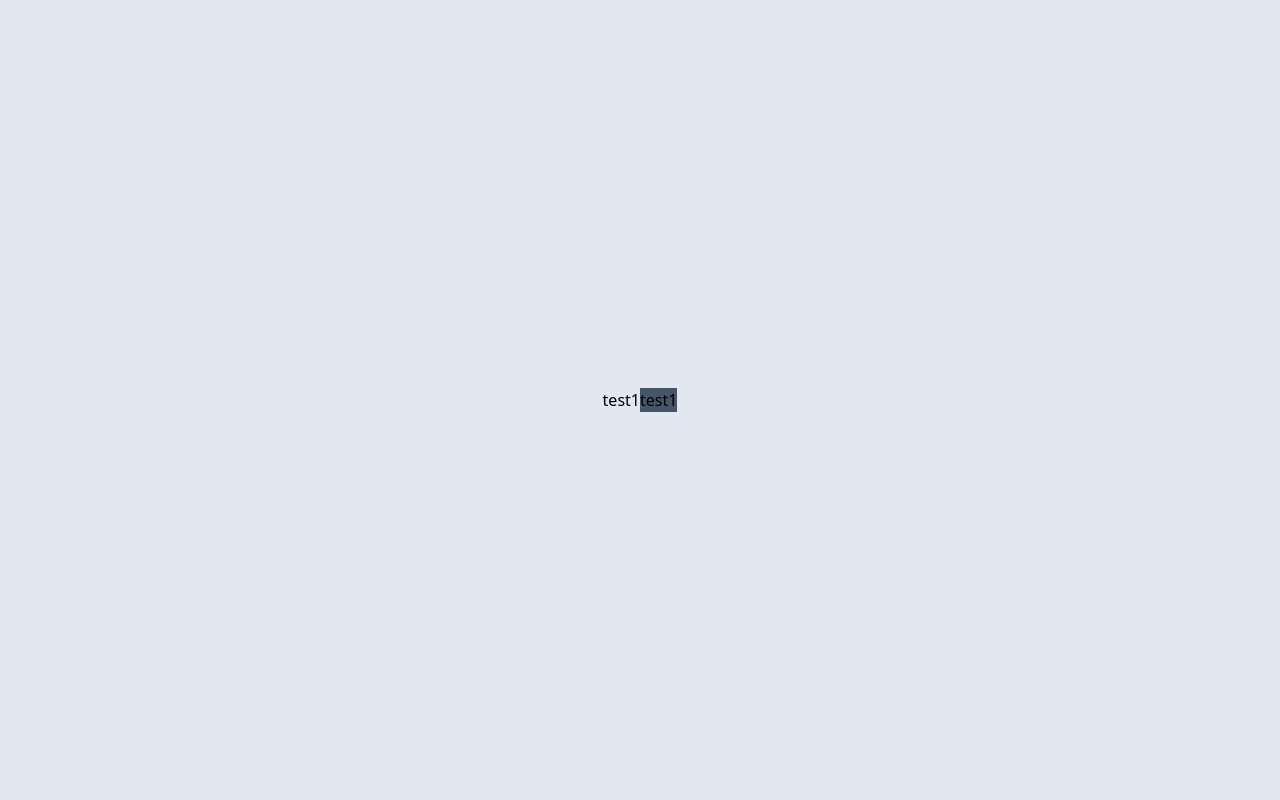
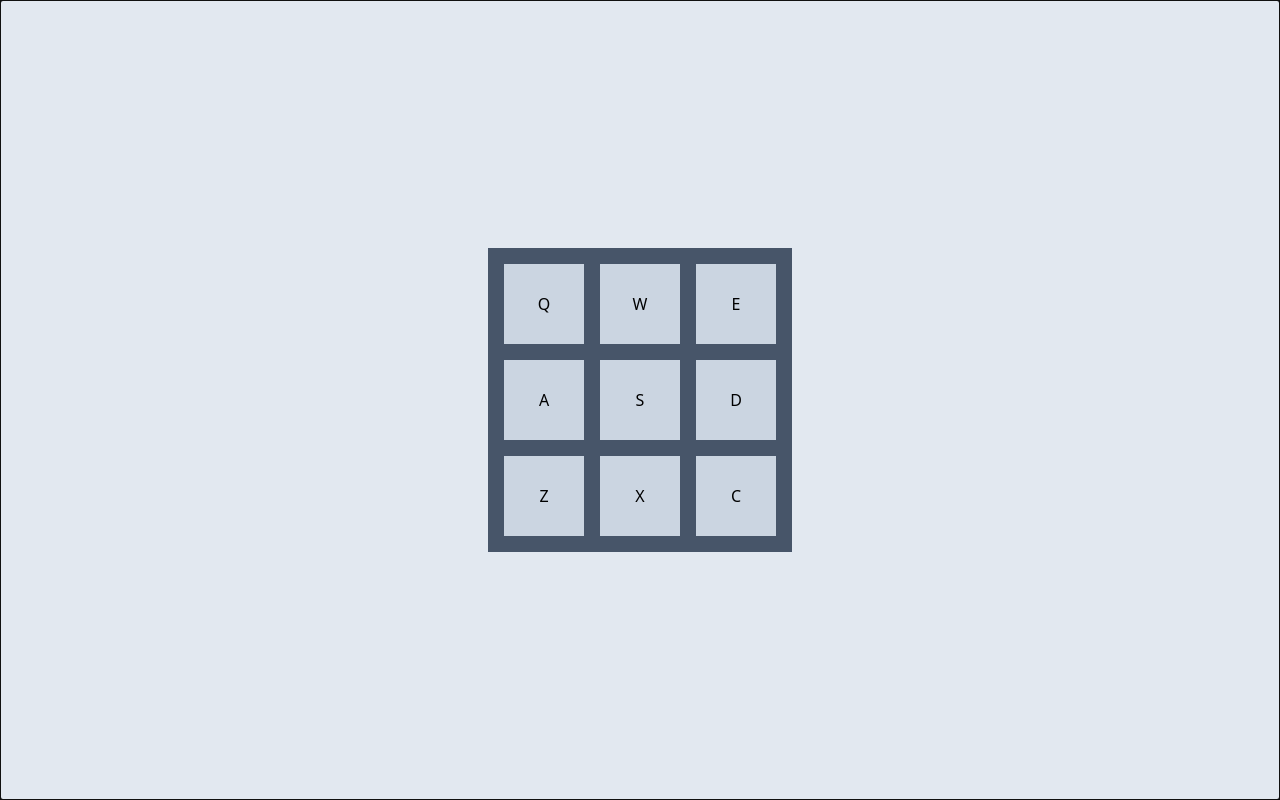
Before and after one commit to willbeaumont/fcc-drum-machine, a React (Create React App) app: page / in a window 1280 px wide. Built offline with nearby package versions, Linux system fonts and the light colour scheme.

Commit message:
complete user stories

```diff
--- a/src/App.js
+++ b/src/App.js
@@ -1,49 +1,128 @@
-import React, { useState } from 'react';
+import React, { useEffect, useRef, useState } from 'react';
 import './index.css';
 
-const name = "clip_name"
-const test = "test1"
+const drumKeys = [
+  {
+    name: "q",
+    audio: "https://s3.amazonaws.com/freecodecamp/drums/Heater-1.mp3",
+    description: "Heater 1"
+  },
+  {
+    name: "w",
+    audio: "https://s3.amazonaws.com/freecodecamp/drums/Heater-2.mp3",
+    description: "Heater 2"
+  },
+  {
+    name: "e",
+    audio: "https://s3.amazonaws.com/freecodecamp/drums/Heater-3.mp3",
+    description: "Heater 3"
+  },
+  {
+    name: "a",
+    audio: "https://s3.amazonaws.com/freecodecamp/drums/Heater-4_1.mp3",
+    description: "Heater 4"
+  },
+  {
+    name: "s",
+    audio: "https://s3.amazonaws.com/freecodecamp/drums/Heater-6.mp3",
+    description: "Clap"
+  },
+  {
+    name: "d",
+    audio: "https://s3.amazonaws.com/freecodecamp/drums/Dsc_Oh.mp3",
+    description: "Open-HH"
+  },
+  {
+    name: "z",
+    audio: "https://s3.amazonaws.com/freecodecamp/drums/Cev_H2.mp3",
+    description: "Closed-HH"
+  },
+  {
+    name: "x",
+    audio: "https://s3.amazonaws.com/freecodecamp/drums/Kick_n_Hat.mp3",
+    description: "Kick-n'-Hat"
+  },
+  {
+    name: "c",
+    audio: "https://s3.amazonaws.com/freecodecamp/drums/RP4_KICK_1.mp3",
+    description: "Kick"
+  }
+]
 
-const drumKeys = ["q", "w", "e", "a", "s", "d", "z", "x", "c"]
+function hitIt(btn, updateName, name) {
+  updateName(name);
+  btn.pause();
+  btn.currentTime = 0;
+  btn.play();
+};
 
 function DrumPad(props) {
+  const ref = useRef(null);
+
+  const playKey = () => {
+    hitIt(ref.current, props.setKeyName, props.drumKey.description);
+  }
+
   return (
-    <div>
-      <button id={props.clipName} type="button">{props.buttonKey}</button>
-    </div>
+    <button
+      className="drum-pad bg-slate-300 w-20 h-20"
+      id={props.drumKey.description}
+      type="button"
+      onClick={playKey}>
+      {props.drumKey.name.toUpperCase()}
+      <audio ref={ref} className="clip" id={props.drumKey.name.toUpperCase()} src={props.drumKey.audio} desc={props.drumKey.description} />
+    </button>
    );
 }
 
-function Drums() {
+function Drums(props) {
   return (
-    <div className="bg-slate-600">
-      <DrumPad clipName={name} buttonKey={test} />
+    <div className="grid grid-cols-3 gap-4">
+      {drumKeys.map(drumKey => {
+        return <DrumPad drumKey={drumKey} key={drumKey.name} setKeyName={props.setKeyName} />;
+      })}
     </div>
   );
 }
 
-function Display() {
+function Display(props) {
   return (
-    <div id="display"></div>
+    <div>
+      <div id="display" className="bg-white">
+        {props.keyName}
+      </div>
+    </div>
   );
 }
 
 
-
-function DrumMachine() {
+function DrumMachine(props) {
   return (
-    <div id="drum-machine" className="flex flex-row mx-auto items-center lg:flex-row">
-      <DrumPad clipName={name} buttonKey={test} />
-      <Drums />
-      <Display />
+    <div id="drum-machine" className="bg-slate-600 p-4 m-auto flex flex-row">
+      <Drums setKeyName={props.setKeyName} />
+      <Display keyName={props.keyName} className="w-70 h-70"/>
     </div>
   );
 }
 
 function App() {
+  const [keyName, setKeyName] = useState("");
+  const handleKeyDown = (e) => {
+    if (drumKeys.map(k => k.name).includes(e.key.toLowerCase())) {
+      const btn = document.getElementById(e.key.toUpperCase())
+      hitIt(btn, setKeyName, btn.getAttribute("desc"));
+    };
+  };
+
+  const ref = useRef(null);
+
+  useEffect(() => {
+    ref.current.focus();
+  }, []);
+
   return (
-    <div className="bg-slate-200 h-screen w-screen flex">
-      <DrumMachine className="bg-slate-500 w-6 h-6" clipName={name} buttonKey={test} />
+    <div ref={ref} tabIndex={-1} onKeyDown={handleKeyDown} className="bg-slate-200 h-screen w-screen flex">
+      <DrumMachine className="bg-slate-500 flex" keyName={keyName} setKeyName={setKeyName} />
     </div>
   );
 }
```
